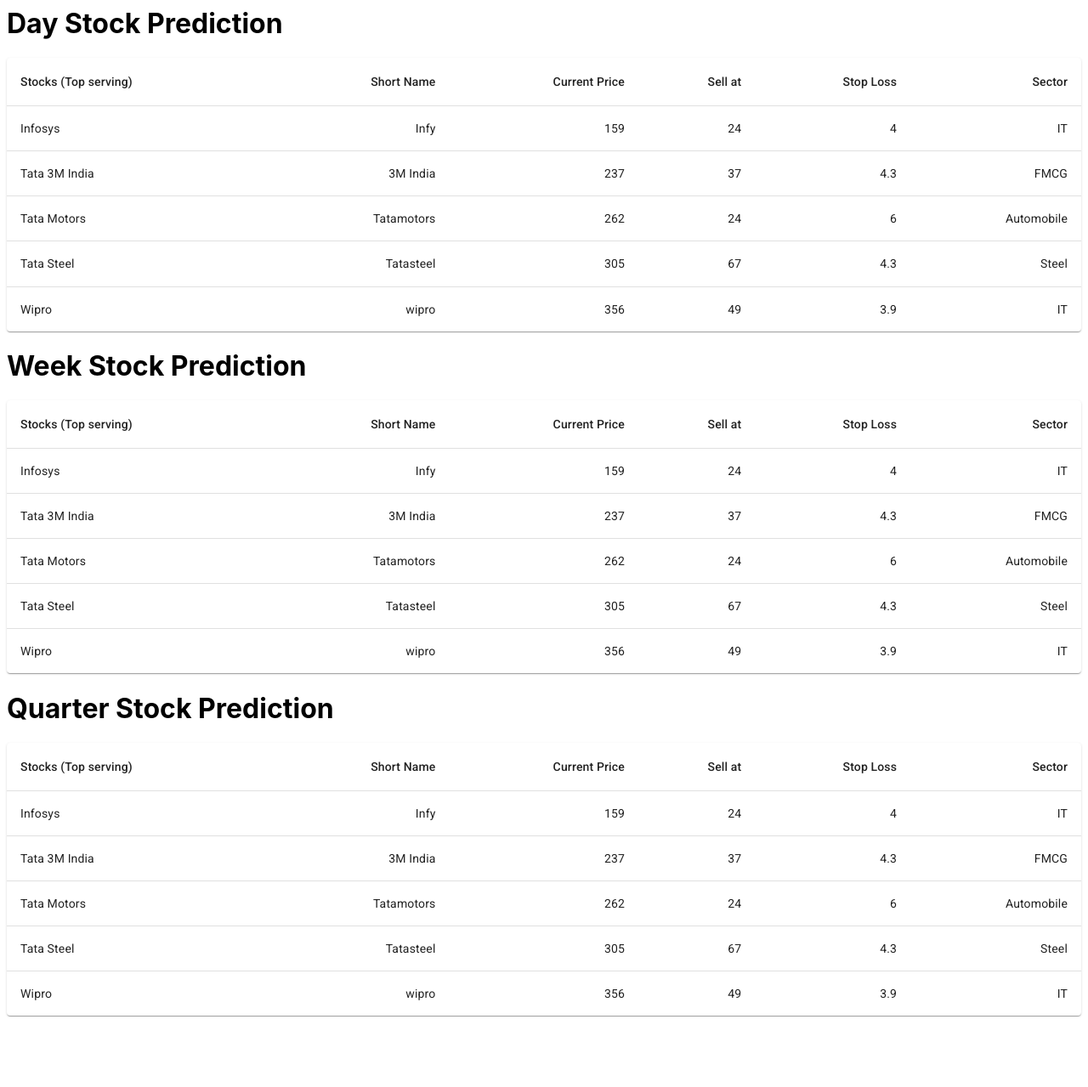
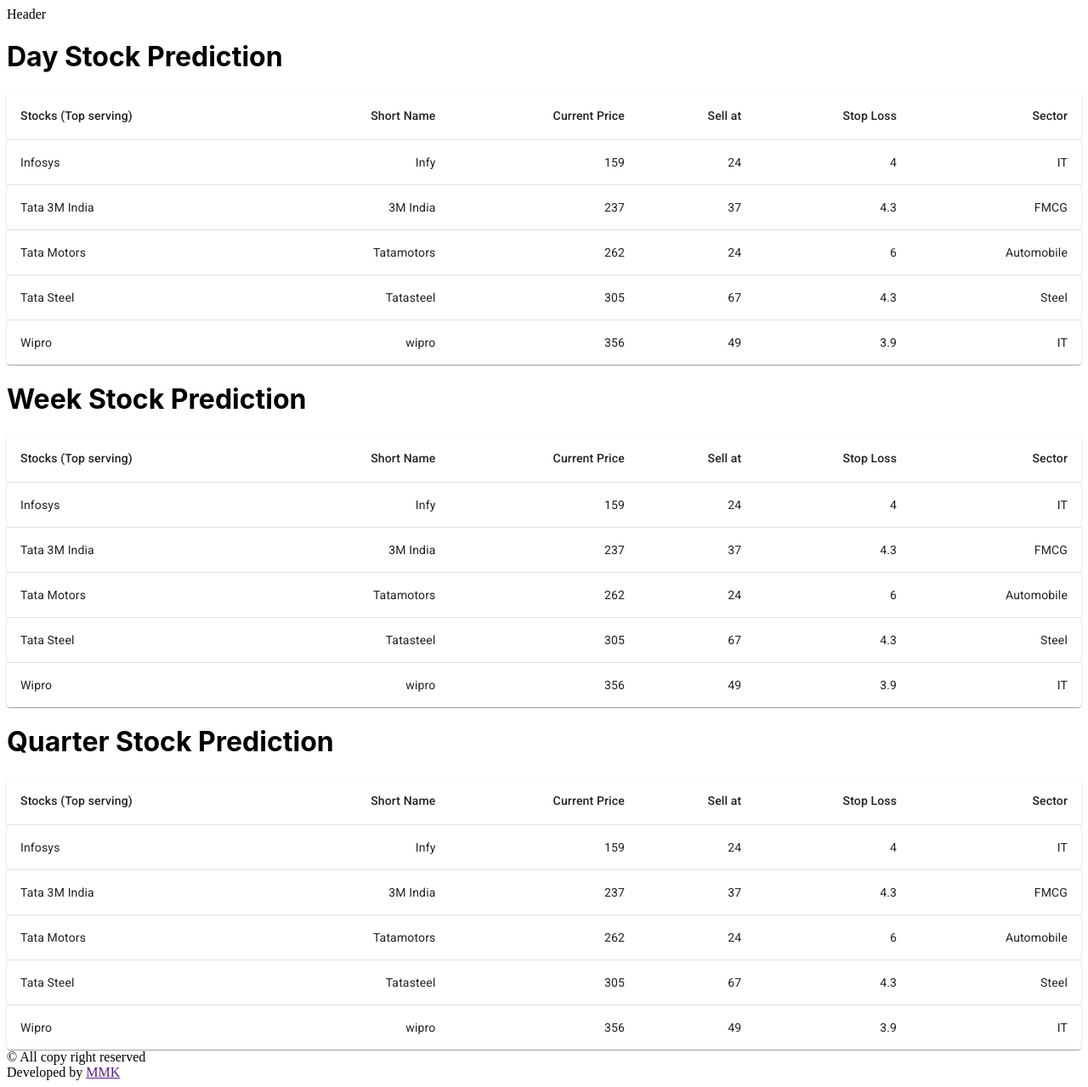
Before and after one commit to kalburgimanjunath/react-stockapp-2, a React (Create React App) app: page / in a window 1280 px wide. Shown: the whole page at 85% size. Before the commit the page ends 1203 px from the top, so only its background shows below. Built offline with nearby package versions, Linux system fonts and the light colour scheme.

Commit message:
2 files modified, 2 added

```diff
--- a/src/App.js
+++ b/src/App.js
@@ -1,12 +1,14 @@
 import React from 'react';
 import './style.css';
-import BasicTable from './components/index';
+import { BasicTable, Header, Footer } from './components/index';
 export default function App() {
   return (
     <div>
+      <Header />
       <BasicTable title="Day Stock Prediction" />
       <BasicTable title="Week Stock Prediction" />
       <BasicTable title="Quarter Stock Prediction" />
+      <Footer />
     </div>
   );
 }
--- /dev/null
+++ b/src/components/Footer.js
@@ -0,0 +1,9 @@
+import React from 'react';
+export default function Footer() {
+  return (
+    <div>
+      &copy; All copy right reserved <br />
+      Developed by <a href="">MMK</a>
+    </div>
+  );
+}
--- /dev/null
+++ b/src/components/Header.js
@@ -0,0 +1,4 @@
+import React from 'react';
+export default function Header() {
+  return <div>Header</div>;
+}
--- a/src/components/index.js
+++ b/src/components/index.js
@@ -1,2 +1,4 @@
 import BasicTable from './BasicTable';
-export default BasicTable;
+import Header from './Header';
+import Footer from './Footer';
+export { BasicTable, Header, Footer };
```
